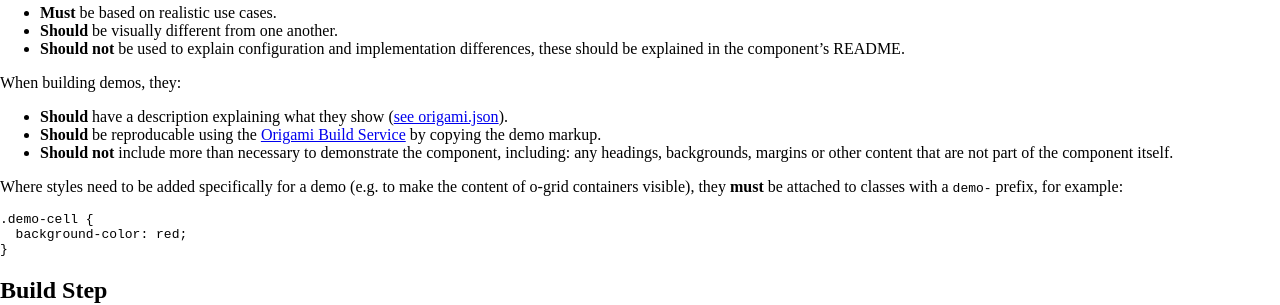
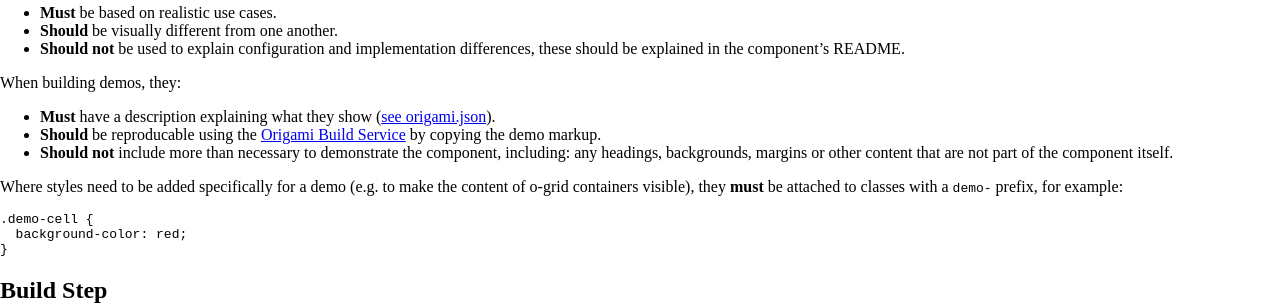
Before and after one commit to Financial-Times/origami-website, a Jekyll site: the page built from _specification-v1/components.md, in a window 1280 px wide and 900 px high, scrolled down 4640 px. Shown: the part 152-457 px from the top of the window. Built offline with Jekyll 4.4.1, drawn with Linux system fonts in a browser that asks for light colours; a style sheet for code colours, icons or effects is not loaded.

Commit message:
Change `should` to `must` for demo description
the linked spec marks `demos.[].description` as `required`, so it's a should

```diff
--- a/_specification-v1/components.md
+++ b/_specification-v1/components.md
@@ -262,7 +262,7 @@ When deciding what demos to create, demos:
 - **Should not** be used to explain configuration and implementation differences, these should be explained in the component’s README.
 
 When building demos, they:
-- **Should** have a description explaining what they show ([see origami.json](/spec/v1/manifest/#demos)).
+- **Must** have a description explaining what they show ([see origami.json](/spec/v1/manifest/#demos)).
 - **Should** be reproducable using the [Origami Build Service](/docs/services/#build-service) by copying the demo markup.
 - **Should not** include more than necessary to demonstrate the component, including: any headings, backgrounds, margins or other content that are not part of the component itself.
 
```
